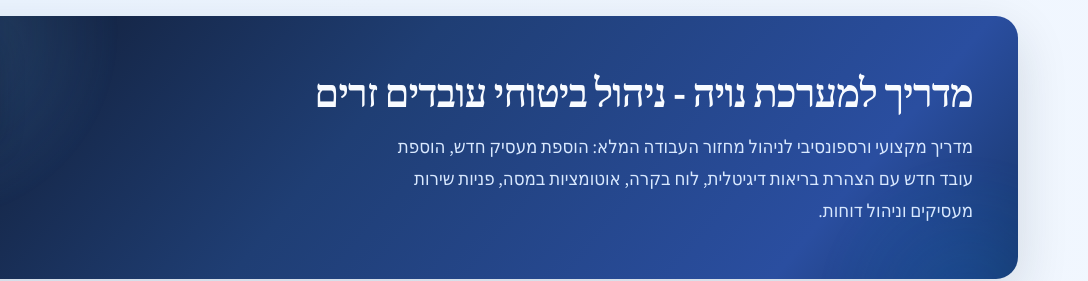
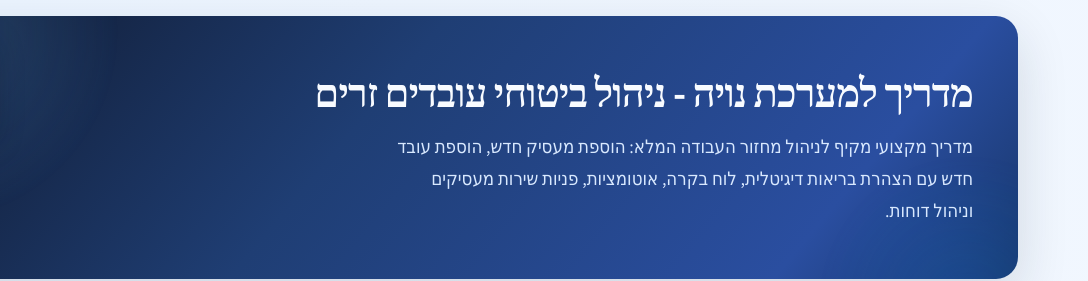
Before and after one commit to zamit00/Guide, a plain HTML site: page index.html in a window 1280 px wide. Shown: the top 281 px of the page, 192-1280 px from the left. Drawn offline with Linux system fonts and the light colour scheme; a web font is replaced by a local one.

Commit message:
Update index.html

```diff
--- a/index.html
+++ b/index.html
@@ -472,7 +472,7 @@
       <img src="logo.jpg" alt="לוגו נויה" loading="eager" decoding="async" />
     </a>
     <h1> מדריך למערכת נויה - ניהול ביטוחי עובדים זרים</h1>
-    <p>מדריך מקצועי ורספונסיבי לניהול מחזור העבודה המלא: הוספת מעסיק חדש, הוספת עובד חדש עם הצהרת בריאות דיגיטלית, לוח בקרה, אוטומציות במסה, פניות שירות מעסיקים וניהול דוחות.</p>
+    <p>מדריך מקצועי מקיף לניהול מחזור העבודה המלא: הוספת מעסיק חדש, הוספת עובד חדש עם הצהרת בריאות דיגיטלית, לוח בקרה, אוטומציות, פניות שירות מעסיקים וניהול דוחות.</p>
   </header>
 
   <div class="tabs-shell" role="tablist" aria-label="בחירת מדריך">
```
